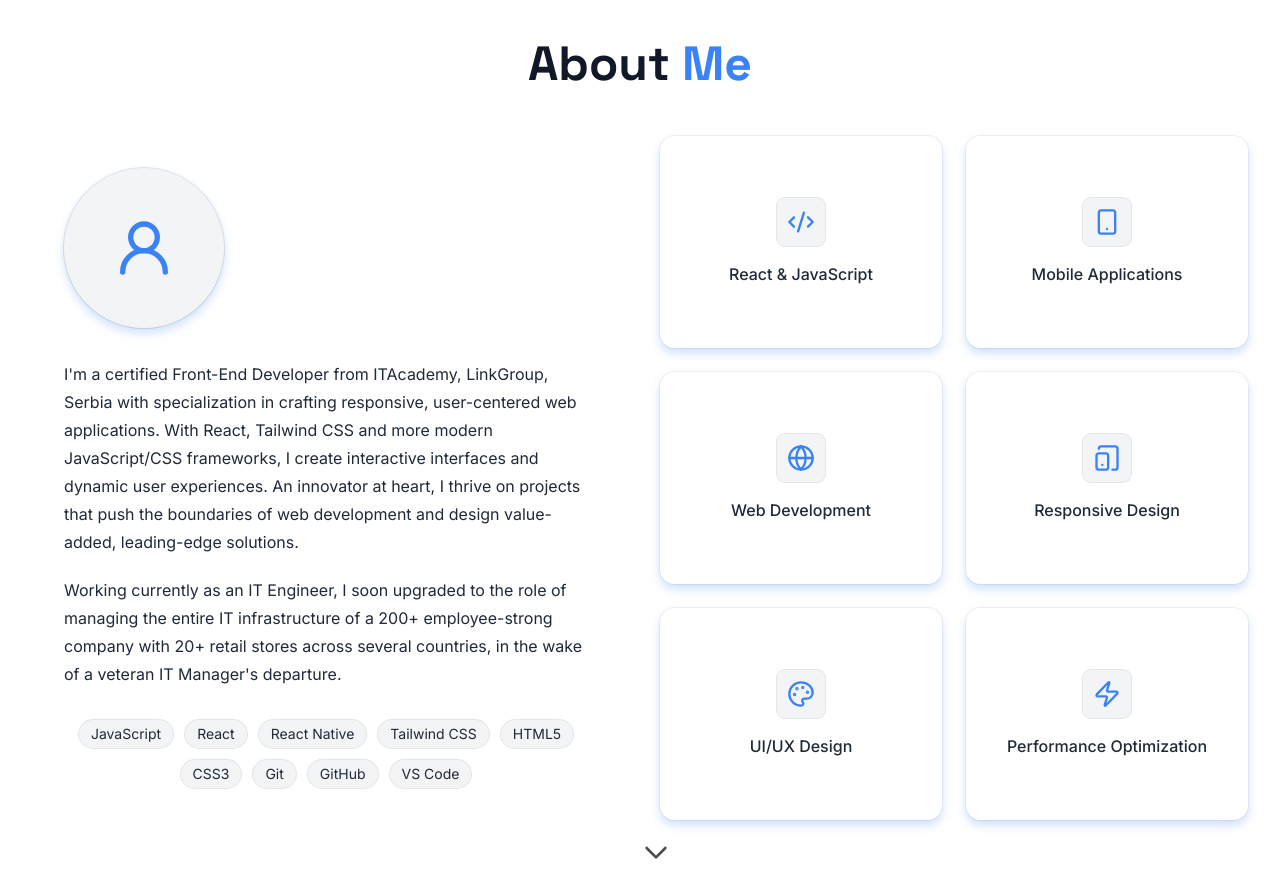
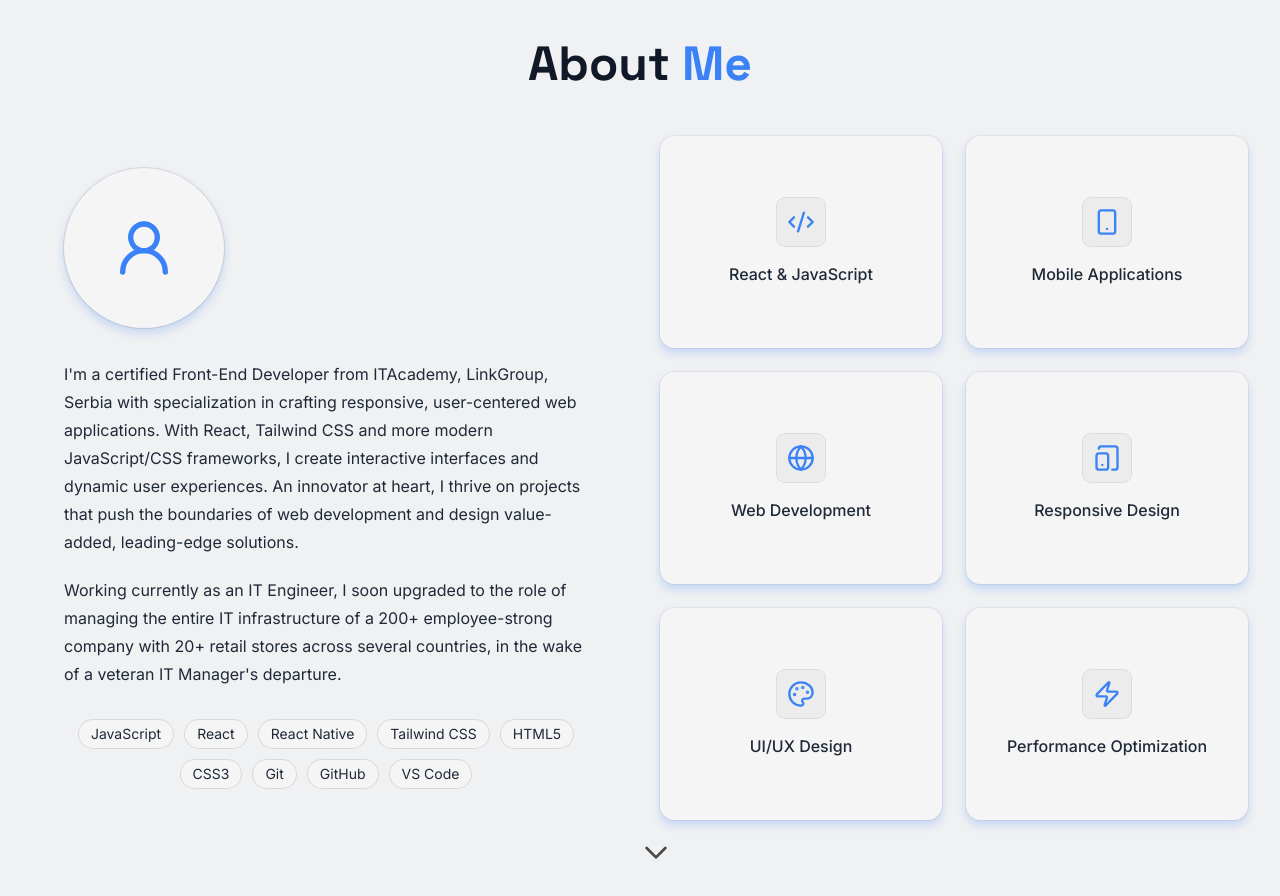
Before and after one commit to therealyhn/v2portfolio, a React (Vite) app: page / in a window 1280 px wide. Shown: the part 840-1736 px from the top of the page. Built offline with nearby package versions, Linux system fonts and the light colour scheme.

Commit message:
about section done

```diff
--- a/src/components/about/AboutBio.jsx
+++ b/src/components/about/AboutBio.jsx
@@ -5,8 +5,8 @@ const chips = ["JavaScript", "React", "React Native", "Tailwind CSS", "HTML5", "
 
 export default function AboutBio() {
     return (
-        <div className="rounded-2xl bg-white/70 dark:bg-surface ring-black/5 dark:ring-white/5 p-8">
-            <div className="w-40 h-40 mx-auto md:mx-0 rounded-full bg-gray-100 dark:bg-black/20 grid place-items-center
+        <div className="rounded-2xl bg-lightsurface-2 dark:bg-surface-4 ring-black/5 dark:ring-white/5 p-8">
+            <div className="w-40 h-40 mx-auto md:mx-0 rounded-full bg-lightsurface-3 dark:bg-black/20 grid place-items-center
             transition-all duration-300 ease-out transform hover:-translate-y-2 dark:hover:shadow-lg shadow-glow-sm ring-1 ring-black/10 dark:ring-white/10">
                 <User2 className="w-16 h-16 text-brand" />
 
@@ -39,7 +39,7 @@ export default function AboutBio() {
                 {chips.map((c) => (
                     <span
                         key={c}
-                        className="rounded-full bg-gray-100 text-gray-800 ring-1 ring-black/10
+                        className="rounded-full bg-lightsurface-3 text-gray-800 ring-1 ring-black/10
                        dark:bg-white/10 dark:text-white/80 dark:ring-white/10
                        px-3 py-1 text-sm hover:ring-brand/40 dark:hover:ring-brand/40
                        transition-all duration-300 ease-out transform hover:-translate-y-1 hover:shadow-lg transition"
--- a/src/components/about/FeatureCard.jsx
+++ b/src/components/about/FeatureCard.jsx
@@ -4,7 +4,7 @@ export default function FeatureCard({ icon, label }) {
     return (
         <div
             className="rounded-xl
-                 bg-white dark:bg-surface-2/40
+                 bg-lightsurface-3 dark:bg-surface-2/40
                  ring-1 ring-black/5 dark:ring-white/5
                  p-8 flex flex-col items-center justify-center text-center shadow-glow-sm dark:shadow-none
                  transition-all duration-300 ease-out transform
@@ -14,7 +14,7 @@ export default function FeatureCard({ icon, label }) {
         >
             <div
                 className="w-12 h-12 rounded-lg
-                   bg-gray-100 dark:bg-black/25
+                   bg-lightsurface-4 dark:bg-surface-4
                    grid place-items-center
                    ring-1 ring-black/10 dark:ring-white/10 mb-4"
             >
--- a/src/sections/About.jsx
+++ b/src/sections/About.jsx
@@ -6,7 +6,7 @@ export default function AboutSection() {
     return (
         <section
             id="about"
-            className="relative py-20 bg-white text-black dark:bg-surface dark:text-white"
+            className="relative py-20 bg-lightsurface-2 text-black dark:bg-surface-4 dark:text-white"
         >
             <div className="mx-auto w-full max-w-7xl px-6 lg:px-8">
                 <AboutHeader />
--- a/src/sections/Home.jsx
+++ b/src/sections/Home.jsx
@@ -14,7 +14,7 @@ export default function Home() {
     const tech = [reactLogo, tailwindLogo, jsLogo, cssLogo, htmlLogo];
 
     return (
-        <section id="home" className="relative min-h-screen bg-white text-black dark:bg-surface dark:text-white">
+        <section id="home" className="relative min-h-screen bg-lightsurface text-black dark:bg-surface dark:text-white">
             <div className="grid grid-cols-1 lg:grid-cols-[1fr_520px] gap-0 min-h-screen">
                 {/* Left */}
                 <div className="relative flex items-center order-2 lg:order-1">
--- a/tailwind.config.js
+++ b/tailwind.config.js
@@ -34,10 +34,18 @@ export default {
           DEFAULT: "#0b0b12", // glavna pozadina
           2: "#0f0f3d",      // sekundarna / paneli
           3: "#111827",      // tamniji overlay
+          4: "#0e0e18ff",
+        },
+        lightsurface: {
+          DEFAULT: "#F7F7F8",
+          2: "#F0F1F3",
+          3: "#f5f5f5ff",
+          4: "#ecececff"
         },
         // korisne neutralne nijanse
         muted: {
-          DEFAULT: "#9CA3AF",
+          // DEFAULT: "#9CA3AF",
+          DEFAULT: "#394a6bff",
           2: "#6B7280",
         },
       },
```
